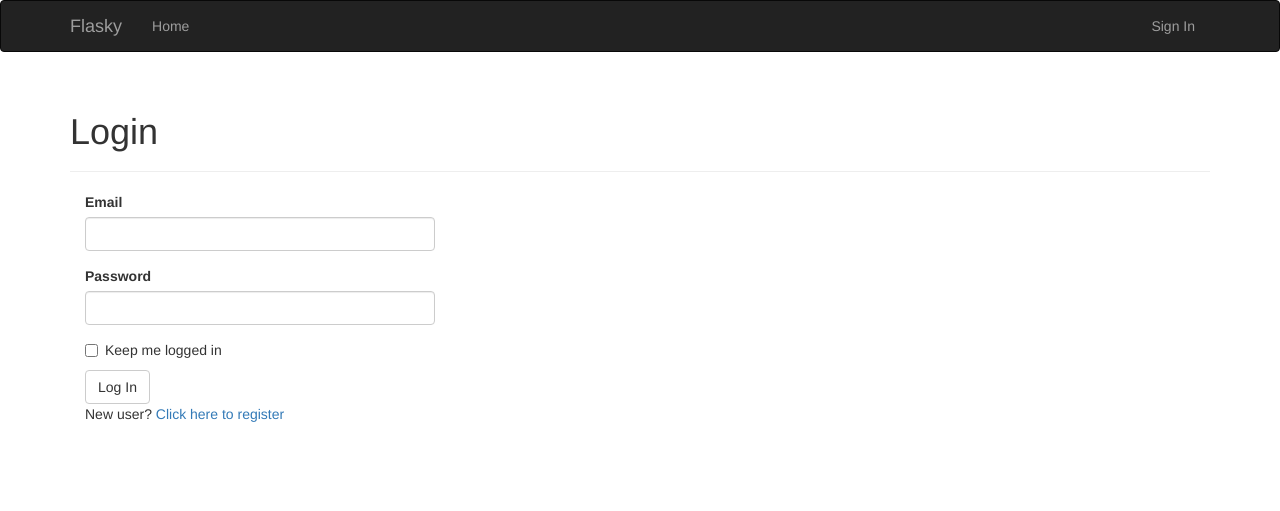
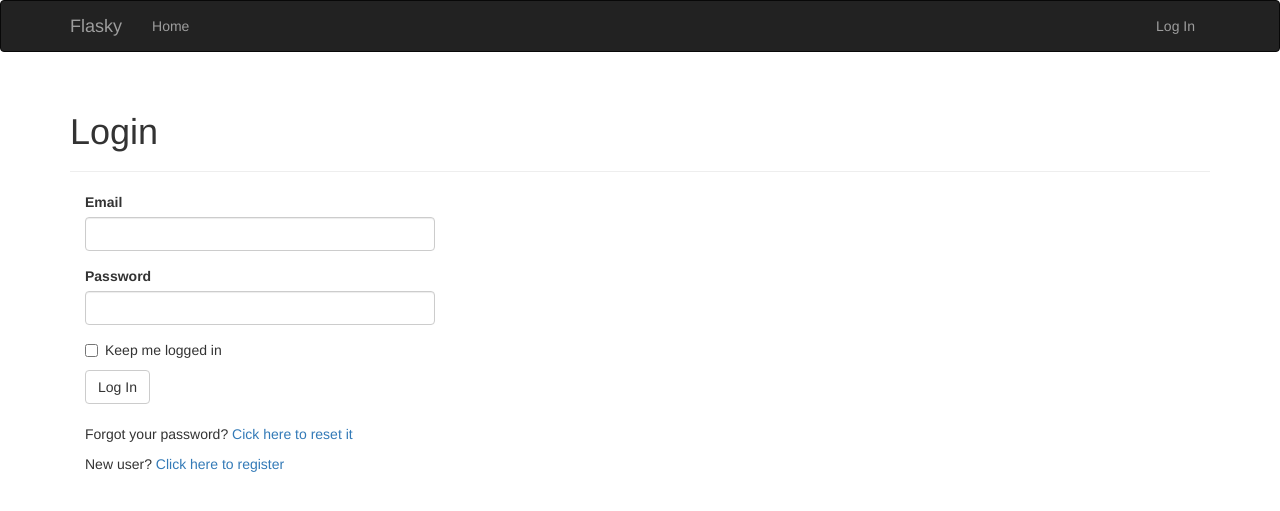
Before and after one commit to ramiz-rahman/basic-flask-app, a Flask app: a page that uses app/templates/base.html in a window 1280 px wide. Shown: the top 511 px of the page. Run offline with Flask 2, Linux system fonts and the light colour scheme; some libraries are stand-ins or nearby versions.

Commit message:
Add password resets

```diff
--- a/app/auth/forms.py
+++ b/app/auth/forms.py
@@ -20,9 +20,33 @@ class RegistrationForm(Form):
     submit = SubmitField('Register')
 
     def validate_email(self, field):
-        if User.query.filter_by(email=field.data).first():
+        if User.query.filter_by(username=field.data).first():
             raise ValidationError('Email already registered')
 
     def validate_username(self, field):
         if User.query.filter_by(username=field.data).first():
             raise ValidationError('Username already in use')
+
+
+class ChangePasswordForm(Form):
+    old_password = PasswordField('Old password', validators=[Required()])
+    password = PasswordField('New password', validators=[
+        Required(), EqualTo('password2', message='Passwords must match')])
+    password2 = PasswordField('Confirm new password', validators=[Required()])
+    submit = SubmitField('Update Password')
+
+
+class PasswordResetRequestForm(Form):
+    email = StringField('Email', validators=[Required(), Length(1, 64), Email()])
+    submit = SubmitField('Reset Password')
+
+class PasswordResetForm(Form):
+    email = StringField('Email', validators=[Required(), Length(1, 64), Email()])
+    password = PasswordField('New Password', validators=[
+        Required(), EqualTo('password2', message='Passwords must match')])
+    password2 = PasswordField('Confirm password', validators=[Required()])
+    submit = SubmitField('Reset Password')
+
+    def validate_email(self, field):
+        if User.query.filter_by(email=field.data).first() is None:
+            raise ValidationError('Unknown email address.')
--- a/app/auth/views.py
+++ b/app/auth/views.py
@@ -3,7 +3,8 @@ from flask_login import login_user, logout_user, login_required, current_user
 from . import auth
 from .. import db
 from ..models import User
-from .forms import LoginForm, RegistrationForm
+from .forms import LoginForm, RegistrationForm, ChangePasswordForm, \
+ PasswordResetRequestForm, PasswordResetForm
 from ..email import send_email
 
 
@@ -71,7 +72,7 @@ def confirm(token):
         flash('You have confirmed your account. Thanks!')
     else:
         flash('The confirmation link is invalid or has expired.')
-        return redirect(url_for('main.index'))
+    return redirect(url_for('main.index'))
 
 
 
@@ -82,3 +83,53 @@ def resend_confirmation():
     send_email(current_user.email, 'Confirm Your Account', 'auth/email/confirm', user=current_user, token=token)
     flash('A new confirmation email been sent to you by email.')
     return redirect(url_for('main.index'))
+
+
+@auth.route('/change-password', methods=['GET', 'POST'])
+@login_required
+def change_password():
+    form = ChangePasswordForm()
+    if form.validate_on_submit():
+        if current_user.verify_password(form.old_password.data):
+            current_user.password = form.password.data
+            db.session.add(current_user)
+            flash('Your password had been update.')
+            return redirect(url_for('main.index'))
+        else:
+            flash('Invalid password.')
+    return render_template("auth/change_password.html", form=form)
+
+
+@auth.route('/reset', methods=['GET', 'POST'])
+def password_reset_request():
+    if not current_user.is_anonymous:
+        return redirect(url_for('main.index'))
+    form = PasswordResetRequestForm()
+    if form.validate_on_submit():
+        user = User.query.filter_by(email=form.email.data).first()
+        if user:
+            token = user.generate_reset_token()
+            send_email(user.email, 'Reset Your Password',
+                        'auth/email/reset_password',
+                        user=user, token=token,
+                        next=request.args.get('next'))
+        flash('An email with instructions to reset your password has been sent to you.')
+        return redirect(url_for('auth.login'))
+    return render_template('auth/reset_password.html', form=form)
+
+
+@auth.route('/reset/<token>', methods=['GET', 'POST'])
+def password_reset(token):
+    if not current_user.is_anonymous:
+        return redirect(url_for('main.index'))
+    form = PasswordResetForm()
+    if form.validate_on_submit():
+        user = User.query.filter_by(email=form.email.data).first()
+        if user is None:
+            return redirect(url_for('main.index'))
+        if user.reset_password(token, form.password.data):
+            flash('Your password has been updated.')
+            return redirect(url_for('auth.login'))
+        else:
+            return redirect(url_for('main.index'))
+    return render_template('auth/reset_password.html', form=form)
--- a/app/templates/auth/login.html
+++ b/app/templates/auth/login.html
@@ -9,6 +9,8 @@
 </div>
 <div class="col-md-4">
     {{ wtf.quick_form(form) }}
+    <br>
+    <p>Forgot your password? <a href="{{ url_for('auth.password_reset_request') }}">Cick here to reset it</a></p>
     <p>
         New user?
         <a href="{{ url_for('auth.register') }}">
--- a/app/templates/base.html
+++ b/app/templates/base.html
@@ -19,9 +19,15 @@
             </ul>
             <ul class="nav navbar-nav navbar-right">
                 {% if current_user.is_authenticated %}
-                <li><a href="{{ url_for('auth.logout') }}">Sign Out</a></li>
+                <li class="dropdown">
+                    <a href="#" class="dropdown-toggle" data-toggle="dropdown">Account <b class="caret"></b></a>
+                    <ul class="dropdown-menu">
+                        <li><a href="{{ url_for('auth.change_password') }}">Change Password</a></li>
+                        <li><a href="{{ url_for('auth.logout') }}">Log Out</a></li>
+                    </ul>
+                </li>
                 {% else %}
-                <li><a href="{{ url_for('auth.login') }}">Sign In</a></li>
+                <li><a href="{{ url_for('auth.login') }}">Log In</a></li>
                 {% endif %}
             </ul>
         </div>
```
Also changed, not shown: app/models.py (+16 -0 lines), app/templates/auth/change_password.html (added, +13 -0 lines), app/templates/auth/email/reset_password.html (added, +8 -0 lines), app/templates/auth/email/reset_password.txt (added, +13 -0 lines), app/templates/auth/reset_password.html (added, +13 -0 lines), app/templates/auth/unconfirmed.html (+19 -19 lines), migrations/versions/cffa848763ae_.py (added, +28 -0 lines), tests/test_user_model.py (+18 -0 lines).
